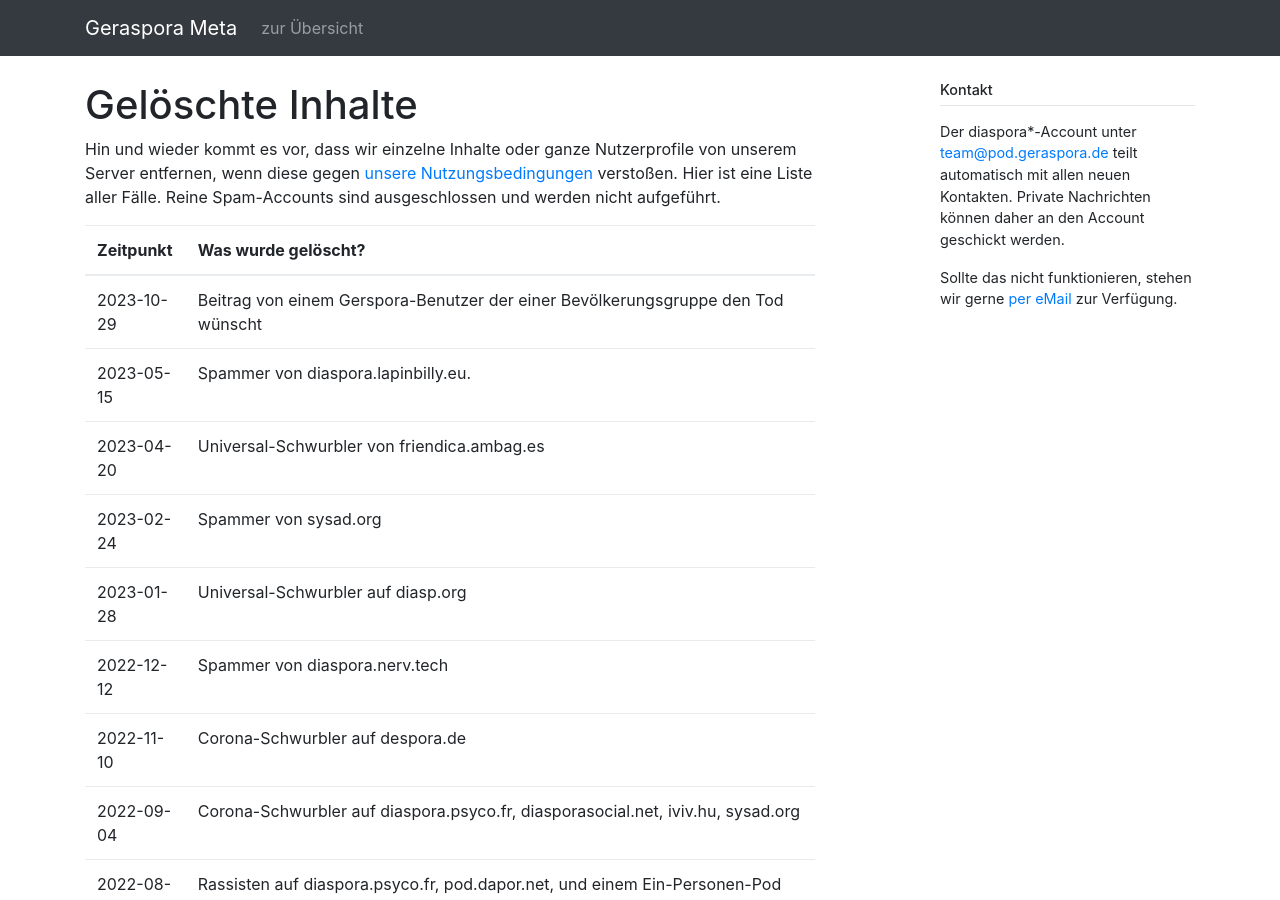
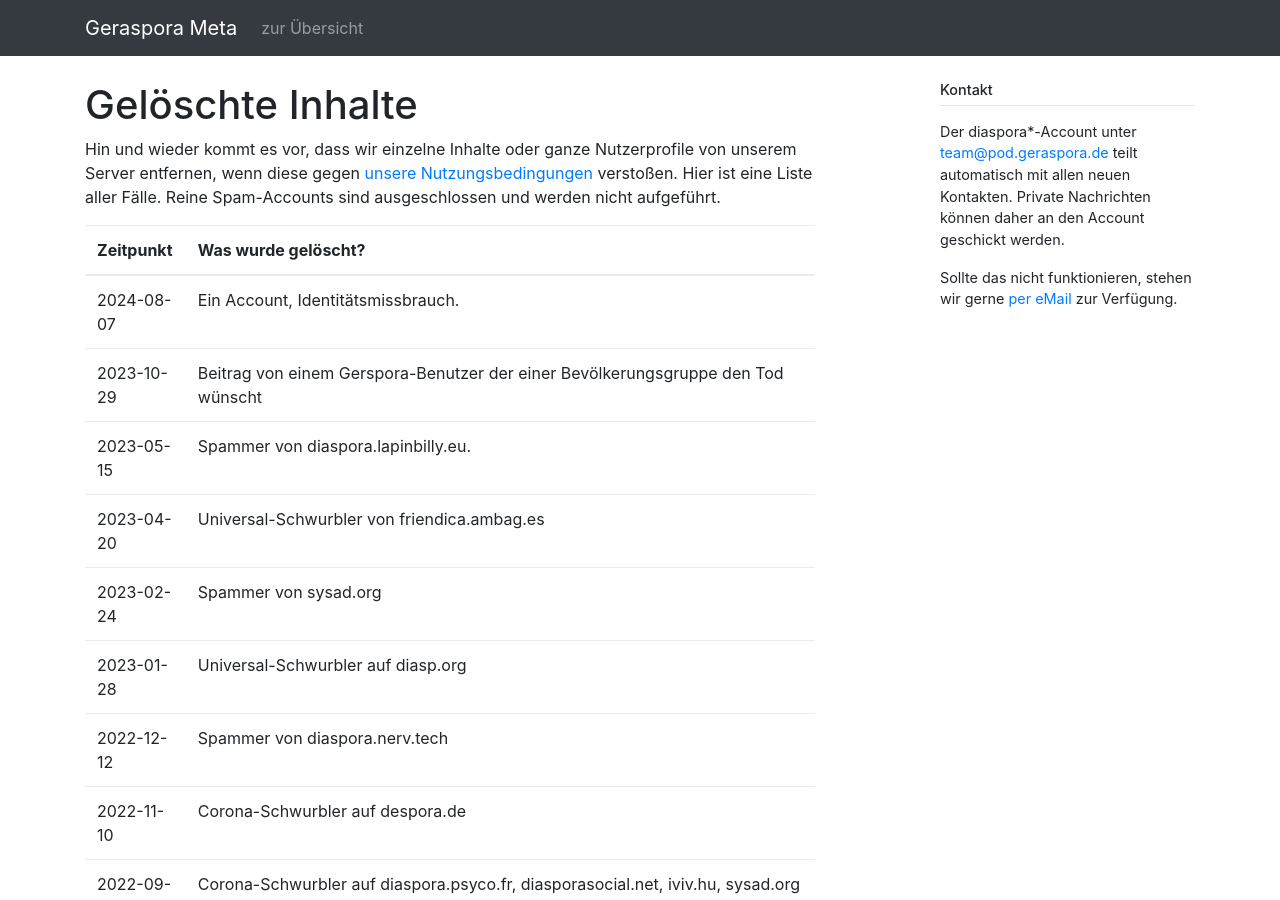
Before and after one commit to geraspora/meta, a Jekyll site: the page built from pod/deleted_contents.md, in a window 1280 px wide and 900 px high. Built offline with Jekyll 4.4.1, drawn with Linux system fonts in a browser that asks for light colours.

Commit message:
+deletion

```diff
--- a/pod/deleted_contents.md
+++ b/pod/deleted_contents.md
@@ -8,6 +8,7 @@
 
 | Zeitpunkt  | Was wurde gelöscht?                                                                                                                                                                                                                                                                                                                                                                                                                                                                                                                                                                                                                                                                                                                                                                                                                                                                                                                                                       |
 | ---------- | ------------------------------------------------------------------------------------------------------------------------------------------------------------------------------------------------------------------------------------------------------------------------------------------------------------------------------------------------------------------------------------------------------------------------------------------------------------------------------------------------------------------------------------------------------------------------------------------------------------------------------------------------------------------------------------------------------------------------------------------------------------------------------------------------------------------------------------------------------------------------------------------------------------------------------------------------------------------------- |
+| 2024-08-07 | Ein Account, Identitätsmissbrauch.                                                                                                                                                                                                                                                                                                                                                                                                                                                                                                                                                                                                                                                                                                                                                                                                                                                                                                                                        |
 | 2023-10-29 | Beitrag von einem Gerspora-Benutzer der einer Bevölkerungsgruppe den Tod wünscht                                                                                                                                                                                                                                                                                                                                                                                                                                                                                                                                                                                                                                                                                                                                                                                                                                                                                          |
 | 2023-05-15 | Spammer von diaspora.lapinbilly.eu.                                                                                                                                                                                                                                                                                                                                                                                                                                                                                                                                                                                                                                                                                                                                                                                                                                                                                                                                       |
 | 2023-04-20 | Universal-Schwurbler von friendica.ambag.es                                                                                                                                                                                                                                                                                                                                                                                                                                                                                                                                                                                                                                                                                                                                                                                                                                                                                                                               |
```
